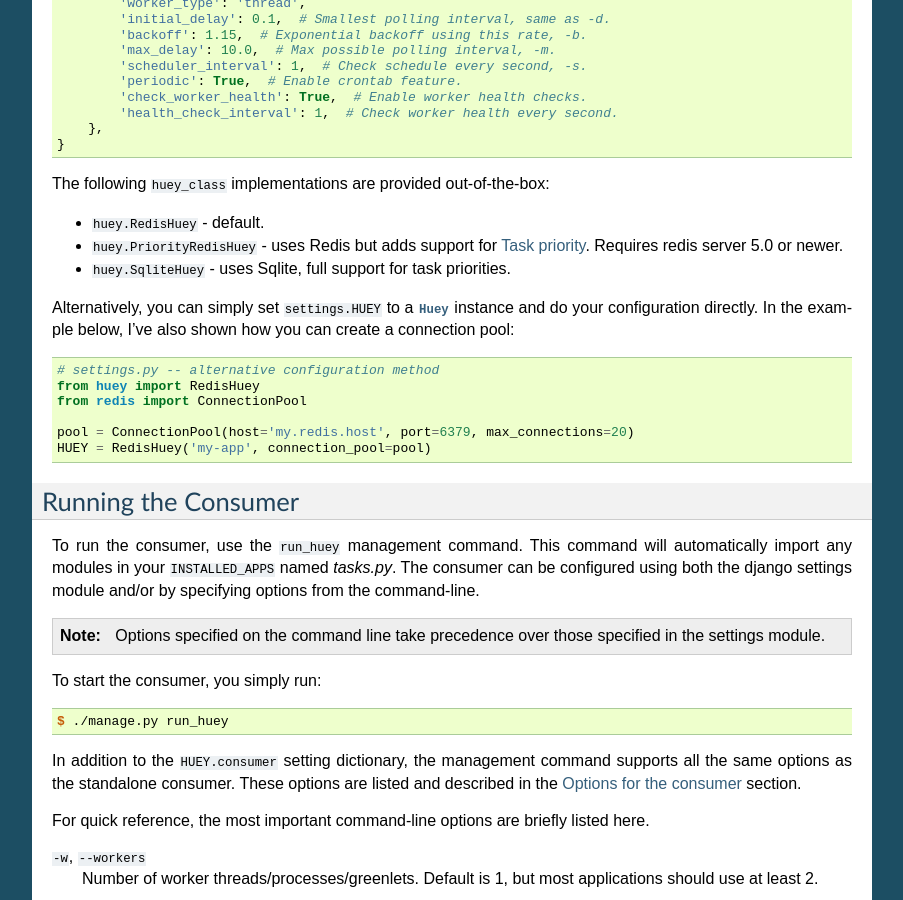
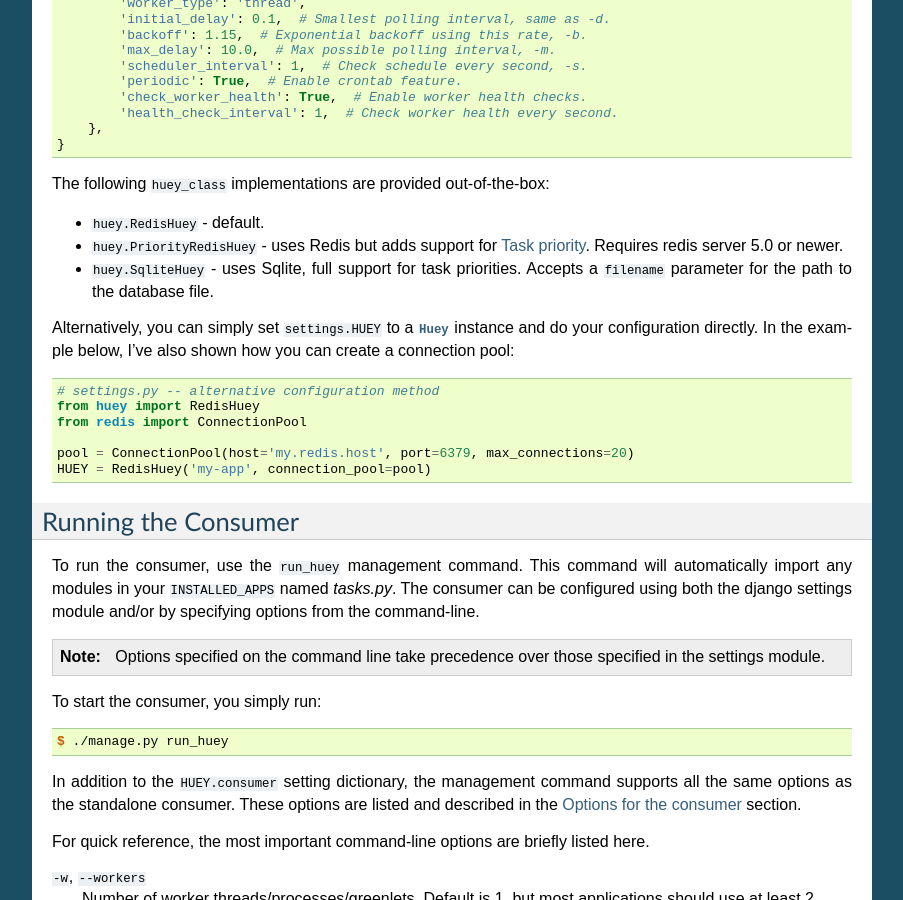
Before and after one commit to coleifer/huey, a Sphinx documentation site: the page built from docs/django.rst, in a window 1280 px wide and 900 px high, scrolled down 1064 px. Shown: the whole window, without its empty margins (198-1101 px from the left). Built offline with Sphinx 7.4.7, drawn with Linux system fonts in a browser that asks for light colours.

Commit message:
Add note on using django + sqlite and specifying "filename".

```diff
--- a/docs/django.rst
+++ b/docs/django.rst
@@ -81,7 +81,8 @@
 * ``huey.RedisHuey`` - default.
 * ``huey.PriorityRedisHuey`` - uses Redis but adds support for :ref:`priority`.
   Requires redis server 5.0 or newer.
-* ``huey.SqliteHuey`` - uses Sqlite, full support for task priorities.
+* ``huey.SqliteHuey`` - uses Sqlite, full support for task priorities. Accepts
+  a ``filename`` parameter for the path to the database file.
 
 Alternatively, you can simply set ``settings.HUEY`` to a :py:class:`Huey`
 instance and do your configuration directly. In the example below, I've also
```
